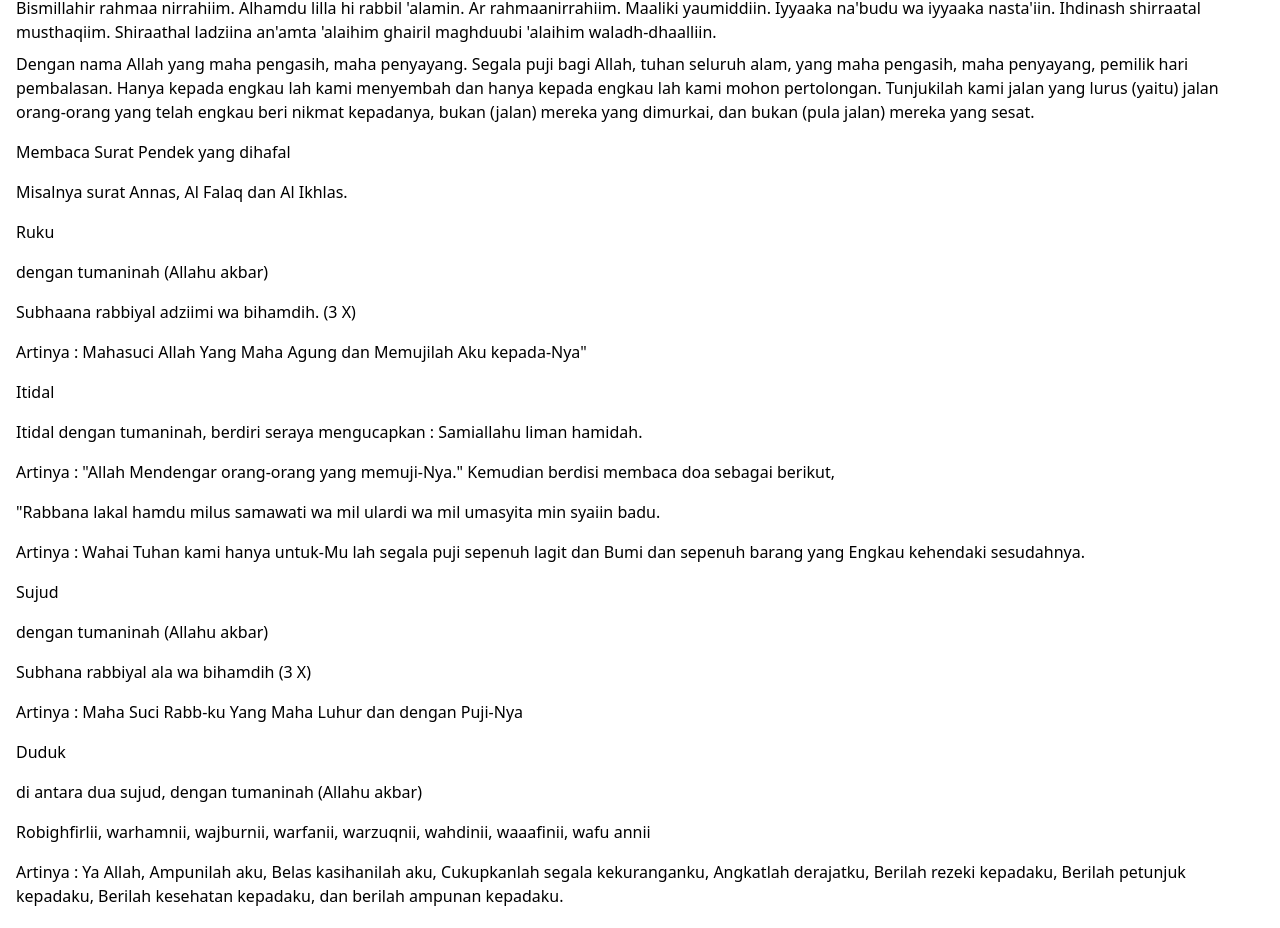
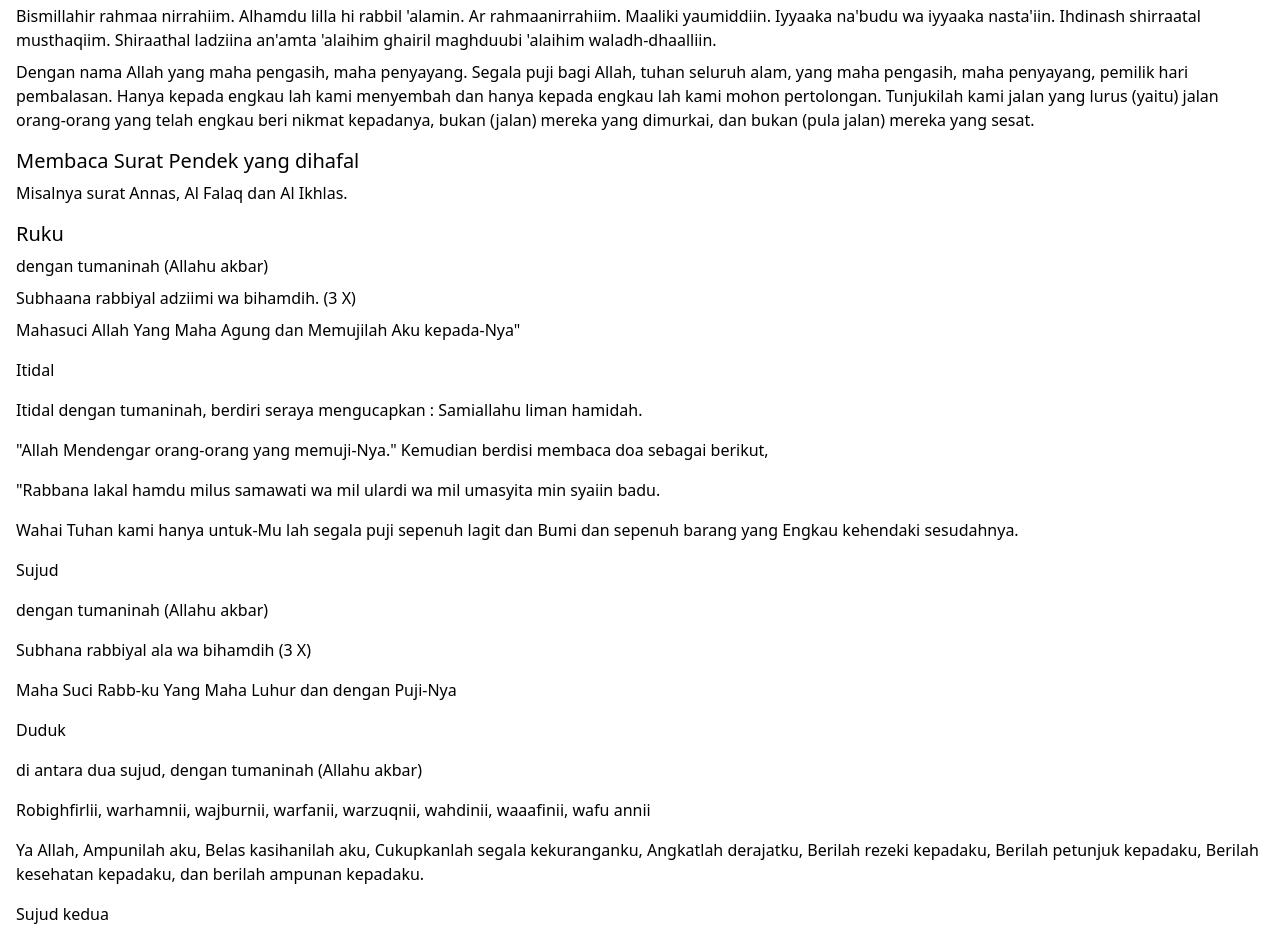
Before and after one commit to argaghulamahmad/salah, a Next.js app: page / in a window 1280 px wide. Shown: the part 1738-2666 px from the top of the page. Built offline with nearby package versions, Linux system fonts and the light colour scheme.

Commit message:
Update content

```diff
--- a/pages/index.js
+++ b/pages/index.js
@@ -93,7 +93,7 @@ export default function Home() {
                                 lillaahi taaalaa. Allaahu akbar.
                             </li>
 
-                            <li>Artinya : Saya berniat salat fardu zuhur empat rakaat menghadap kiblat karena Allah
+                            <li>Saya berniat salat fardu zuhur empat rakaat menghadap kiblat karena Allah
                                 Ta'ala/Ma'mum karena Allah Ta'ala/Imam karena Allah Ta'ala".
                             </li>
                         </ol>
@@ -206,24 +206,30 @@ export default function Home() {
                                 <h4>Kedua</h4>
 
                                 <p>
-                                    Allahumma baaid bainii wabaina khathaayaaya kamaa baaadta bainal masyriqi wa maghribi, allahumma
+                                    Allahumma baaid bainii wabaina khathaayaaya kamaa baaadta bainal masyriqi wa
+                                    maghribi, allahumma
                                     naqinii
-                                    min khathaayaaya kamaa yunaqats tsaubul abyadhu minad danas. Allahummaghsilnii min khathaayaaya
+                                    min khathaayaaya kamaa yunaqats tsaubul abyadhu minad danas. Allahummaghsilnii min
+                                    khathaayaaya
                                     bil
                                     maai
                                     wats tsalji.
                                 </p>
                                 <p>
-                                    Ya Allah, Jauhkan antara aku dan kesalahan kesalahanku, sebagaimana engkau menjauhkan
+                                    Ya Allah, Jauhkan antara aku dan kesalahan kesalahanku, sebagaimana engkau
+                                    menjauhkan
                                     antara
-                                    timur dan barat. Ya Allah, bersihkan lah aku dan kesalahan kesalahanku, sebagaimana baju putih
-                                    dibersihkan dari kotoran. Ya Allah, cuci lah aku dari kesalahan kesalahanku dengan salju, air
+                                    timur dan barat. Ya Allah, bersihkan lah aku dan kesalahan kesalahanku, sebagaimana
+                                    baju putih
+                                    dibersihkan dari kotoran. Ya Allah, cuci lah aku dari kesalahan kesalahanku dengan
+                                    salju, air
                                     dan
                                     air
                                     es.
                                 </p>
                             </li>
                         </ol>
+                    </div>
                 </div>
 
                 <div className="space-y-2">
@@ -232,7 +238,8 @@ export default function Home() {
                     <p>
                         Bismillahir rahmaa nirrahiim. Alhamdu lilla hi rabbil 'alamin. Ar rahmaanirrahiim. Maaliki
                         yaumiddiin.
-                            Iyyaaka na'budu wa iyyaaka nasta'iin. Ihdinash shirraatal musthaqiim. Shiraathal ladziina an'amta
+                        Iyyaaka na'budu wa iyyaaka nasta'iin. Ihdinash shirraatal musthaqiim. Shiraathal ladziina
+                        an'amta
                         'alaihim ghairil maghduubi 'alaihim waladh-dhaalliin.
                     </p>
 
@@ -242,24 +249,23 @@ export default function Home() {
                         alam, yang maha pengasih, maha penyayang, pemilik hari pembalasan. Hanya kepada engkau lah kami
                         menyembah dan hanya kepada engkau lah kami mohon pertolongan. Tunjukilah kami jalan yang lurus
                         (yaitu)
-                            jalan orang-orang yang telah engkau beri nikmat kepadanya, bukan (jalan) mereka yang dimurkai, dan
+                        jalan orang-orang yang telah engkau beri nikmat kepadanya, bukan (jalan) mereka yang dimurkai,
+                        dan
                         bukan
                         (pula jalan) mereka yang sesat.
                     </p>
                 </div>
 
-
-                </div>
-
-
-                <h3>Membaca Surat Pendek yang dihafal</h3>
-
+                <div className="space-y-2">
+                    <h3 className="text-black text-xl leading-tight">Membaca Surat Pendek yang dihafal</h3>
 
                     <p>
                         Misalnya surat Annas, Al Falaq dan Al Ikhlas.
                     </p>
-                <h3>Ruku </h3>
+                </div>
 
+                <div className="space-y-2">
+                    <h3 className="text-black text-xl leading-tight">Ruku </h3>
 
                     <p>
                         dengan tumaninah (Allahu akbar)
@@ -268,8 +274,13 @@ export default function Home() {
                         Subhaana rabbiyal adziimi wa bihamdih. (3 X)
                     </p>
                     <p>
-                    Artinya : Mahasuci Allah Yang Maha Agung dan Memujilah Aku kepada-Nya"
+                        Mahasuci Allah Yang Maha Agung dan Memujilah Aku kepada-Nya"
                     </p>
+                </div>
+
+
+
+
                 <h3>Itidal</h3>
 
 
@@ -277,14 +288,14 @@ export default function Home() {
                     Itidal dengan tumaninah, berdiri seraya mengucapkan : Samiallahu liman hamidah.
                 </p>
                 <p>
-                    Artinya : "Allah Mendengar orang-orang yang memuji-Nya." Kemudian berdisi membaca doa sebagai
+                    "Allah Mendengar orang-orang yang memuji-Nya." Kemudian berdisi membaca doa sebagai
                     berikut,
                 </p>
                 <p>
                     "Rabbana lakal hamdu milus samawati wa mil ulardi wa mil umasyita min syaiin badu.
                 </p>
                 <p>
-                    Artinya : Wahai Tuhan kami hanya untuk-Mu lah segala puji sepenuh lagit dan Bumi dan sepenuh barang
+                    Wahai Tuhan kami hanya untuk-Mu lah segala puji sepenuh lagit dan Bumi dan sepenuh barang
                     yang
                     Engkau kehendaki sesudahnya.
                 </p>
@@ -298,7 +309,7 @@ export default function Home() {
                     Subhana rabbiyal ala wa bihamdih (3 X)
                 </p>
                 <p>
-                    Artinya : Maha Suci Rabb-ku Yang Maha Luhur dan dengan Puji-Nya
+                    Maha Suci Rabb-ku Yang Maha Luhur dan dengan Puji-Nya
                 </p>
                 <h3>Duduk </h3>
 
@@ -310,7 +321,7 @@ export default function Home() {
                     Robighfirlii, warhamnii, wajburnii, warfanii, warzuqnii, wahdinii, waaafinii, wafu annii
                 </p>
                 <p>
-                    Artinya : Ya Allah, Ampunilah aku, Belas kasihanilah aku, Cukupkanlah segala kekuranganku, Angkatlah
+                    Ya Allah, Ampunilah aku, Belas kasihanilah aku, Cukupkanlah segala kekuranganku, Angkatlah
                     derajatku, Berilah rezeki kepadaku, Berilah petunjuk kepadaku, Berilah kesehatan kepadaku, dan
                     berilah
                     ampunan kepadaku.
```
Also changed, not shown: 1 other file (tests, documents, lock files or other folders). Lines whose indentation alone changed are shown as unchanged.
